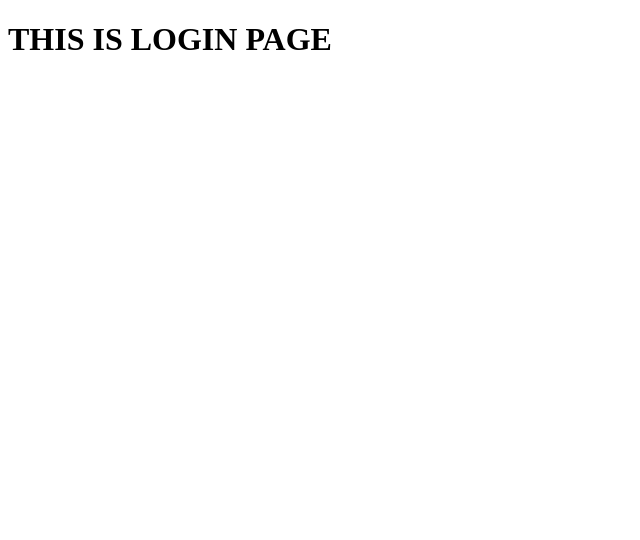
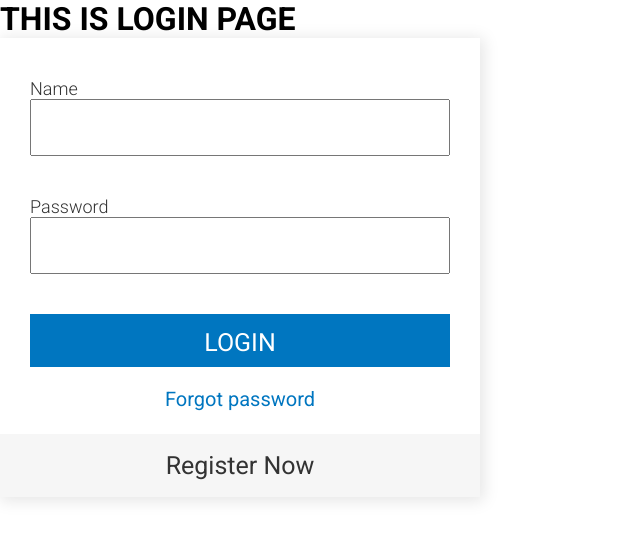
Before and after one commit to some1ask/upswot, a Vue app: page /login in a window 1280 px wide. Shown: the top 540 px of the page, without its empty margins (0-640 px from the left). Built offline with nearby package versions, Linux system fonts and the light colour scheme.

Commit message:
upd: loginForm component

```diff
--- a/src/App.vue
+++ b/src/App.vue
@@ -3,5 +3,11 @@
 </template>
 
 <style>
+@import url('https://fonts.googleapis.com/css2?family=Roboto:ital,wght@0,100;0,300;0,400;0,500;0,700;0,900;1,100;1,300;1,400;1,500;1,700;1,900&display=swap');
+*{
+  margin: 0;
+  padding: 0;
+  font-family: 'Roboto',sans-serif;
 
+}
 </style>
--- /dev/null
+++ b/src/components/LoginForm.vue
@@ -0,0 +1,159 @@
+<template>
+  <div class="login">
+    <div class="login-form">
+      <form @submit="validate">
+        <div class="login-form-block">
+          <span class="login-form__caption">Name</span>
+          <input
+            type="text"
+            class="login-form__input"
+            v-model="username"
+            :class="{'error':this.errors.usernameError}"
+          />
+          <span class="login-form__error" v-if="errors.usernameError"
+            >{{this.errors.usernameError}}</span
+          >
+        </div>
+        <div class="login-form-block">
+          <span class="login-form__caption">Password</span>
+          <input
+            type="password"
+            class="login-form__input"
+            v-model="password"
+            :class="{'error':this.errors.usernameError}"
+          />
+          <span class="login-form__error" v-if="errors.passwordError"
+            >{{this.errors.passwordError}}</span
+          >
+        </div>
+        <div class="login-form-block">
+          <input type="submit" class="login-form__button" value="LOGIN" />
+          <a href="/" class="login-form__link">Forgot password</a>
+        </div>
+      </form>
+    </div>
+    <a class="register-link" href="/">Register Now</a>
+  </div>
+</template>
+
+<script>
+export default {
+  name: "LoginForm",
+  data() {
+    return {
+      username: '',
+      password: '',
+      errors: {
+        usernameError: null,
+        passwordError: null,
+      },
+    };
+  },
+  methods: {
+    validate(e) {
+      e.preventDefault();
+      if (this.username === '' && this.password === '') {
+        this.errors.usernameError = "Empty Field";
+        this.errors.passwordError = "Empty Field";
+        return;
+      }
+      if (this.username !== "Admin" && this.password !== "12345") {
+        this.errors.usernameError = "Wrong name";
+        this.errors.passwordError = "Wrong password";
+        return;
+      }
+      else{
+          this.$router.push({
+              name:'about',
+              params:{
+                  username:this.username
+              }
+
+          })
+      }
+    },
+  },
+};
+</script>
+
+<style scoped>
+input {
+  height: 53px;
+  font-size: 18px;
+  font-weight: 400;
+  padding: 0 15px;
+}
+input:focus {
+  outline: none;
+}
+.login-form__caption {
+  font-size: 18px;
+  font-weight: 300;
+  color: #333333;
+}
+.login {
+  width: 480px;
+  background: #fff;
+  box-shadow: 2px 2px 15px 2px rgba(0, 0, 0, 0.1);
+}
+.login-form {
+  padding: 0 30px;
+}
+.login-form__error {
+  display: inline-block;
+  position: relative;
+  font-size: 16px;
+  color: #d60000;
+  padding-left: 15px;
+}
+.login-form__error::before {
+  content: "";
+  background: url("../assets/error.png") no-repeat;
+  background-size: cover;
+  position: absolute;
+  width: 9px;
+  height: 9px;
+  top: 5px;
+  left: 0;
+}
+
+.login-form__button {
+  cursor: pointer;
+  background-color: #0076c0;
+  outline: none;
+  font-size: 25px;
+  font-weight: 400;
+  padding: 12px 0;
+  border: 2px solid #0076c0;
+  color: #fff;
+}
+.login-form__button:hover {
+  background-color: #fff;
+  color: #0076c0;
+}
+.login-form__link {
+  text-decoration: none;
+  text-align: center;
+  font-size: 20px;
+  padding-top: 20px;
+  color: #0076c0;
+}
+.login-form-block {
+  display: flex;
+  flex-direction: column;
+  padding-top: 40px;
+}
+.register-link {
+  display: inline-block;
+  width: 100%;
+  cursor: pointer;
+  text-decoration: none;
+  color: #333333;
+  text-align: center;
+  margin-top: 23px;
+  font-size: 25px;
+  font-weight: 400;
+  background-color: #f6f6f6;
+  padding: 17px 0;
+}
+</style>
--- a/src/router/index.js
+++ b/src/router/index.js
@@ -2,6 +2,10 @@ import { createRouter, createWebHistory } from 'vue-router'
 import LoginView from '../views/LoginView.vue'
 
 const routes = [
+  {
+    path:'/',
+    redirect:'/login'
+  },
   {
     path: '/login',
     name: 'login',
--- a/src/views/LoginView.vue
+++ b/src/views/LoginView.vue
@@ -1,12 +1,14 @@
 <template>
   <h1>THIS IS LOGIN PAGE</h1>
+  <LoginForm/>
 </template>
 
 <script>
-
+import LoginForm from '../components/LoginForm.vue'
 export default {
   name: 'LoginView',
   components: {
+    LoginForm
   }
 }
 </script>
```
Also changed, not shown: src/components/HelloWorld.vue (deleted, +0 -58 lines), src/assets/error.png (added), src/assets/logo.png (deleted).
